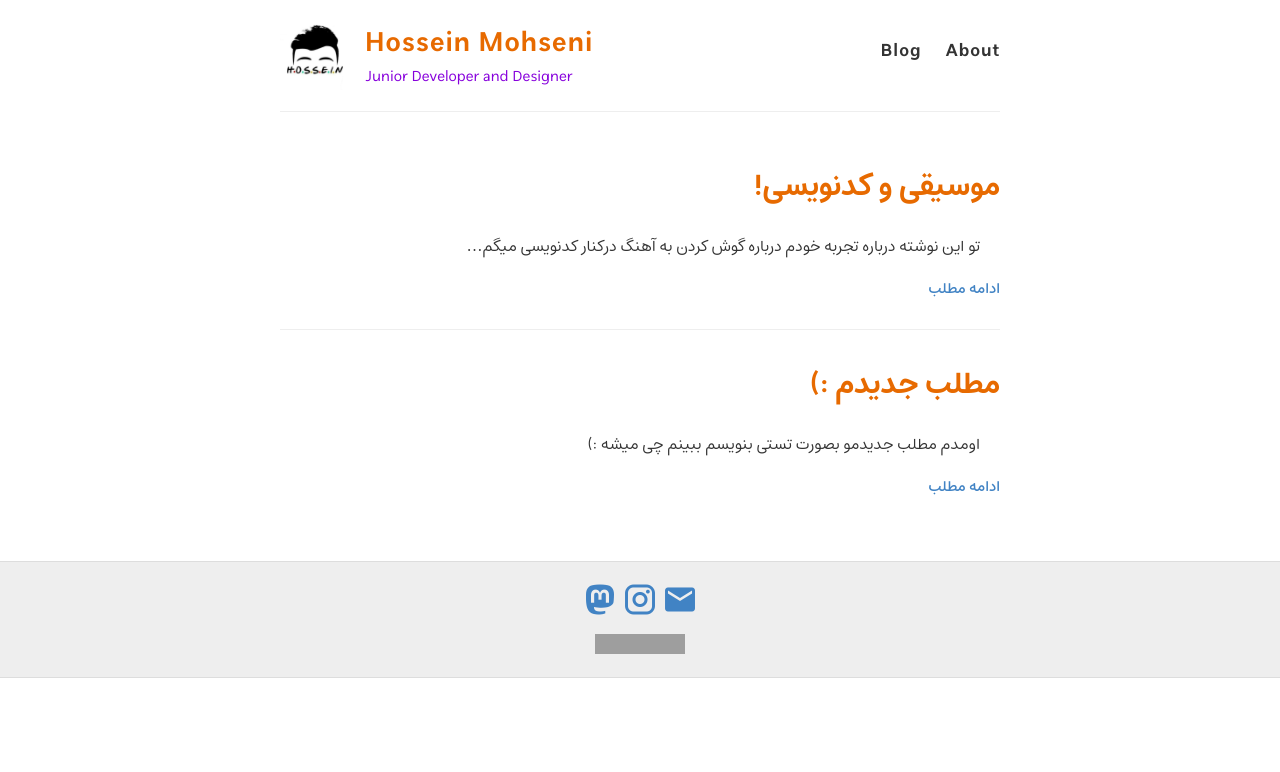
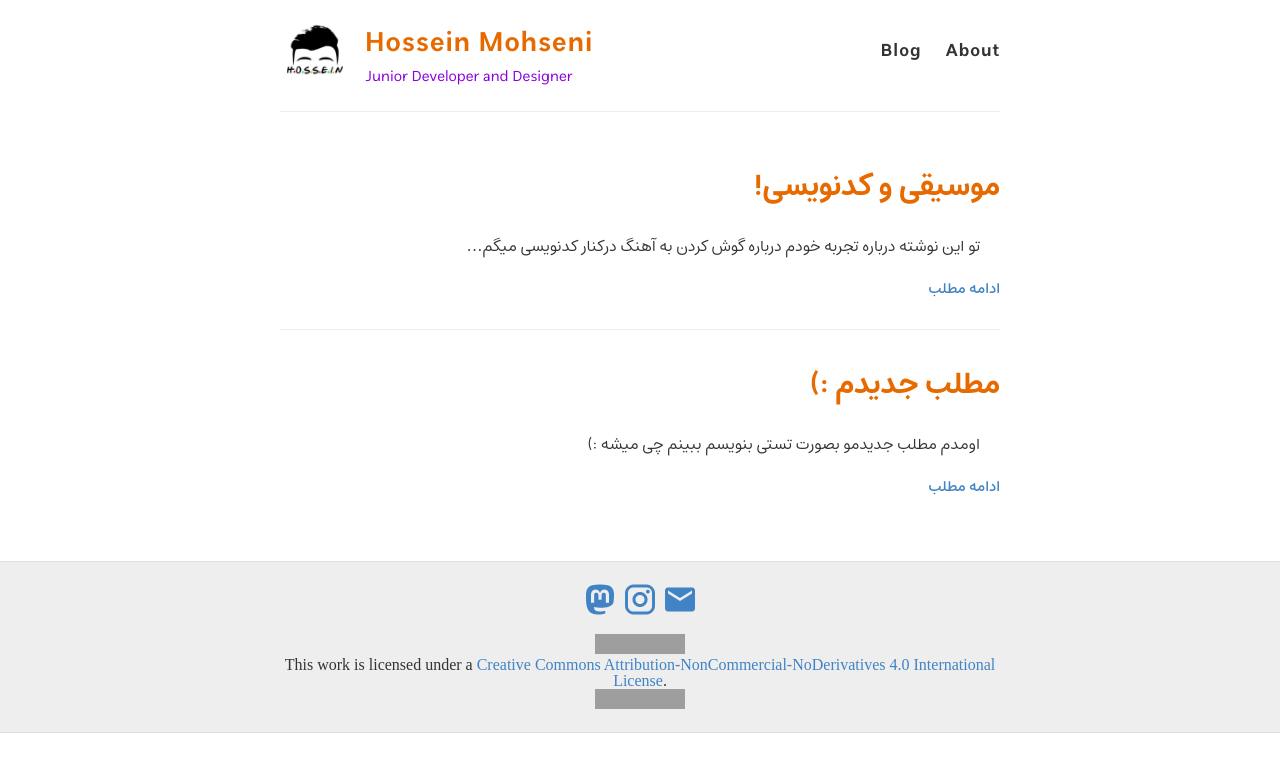
Before and after one commit to hosseinmh1/hosseinmh1.github.io, a Jekyll site: the page built from index.html, in a window 1280 px wide. Shown: the top 772 px of the page. Built offline with Jekyll 4.4.1, drawn with Linux system fonts in a browser that asks for light colours; nearby versions of some CDN libraries; grey boxes are pictures that could not be loaded.

Commit message:
Update default.html

```diff
--- a/_layouts/default.html
+++ b/_layouts/default.html
@@ -48,7 +48,7 @@
           <a href="mailto:mohsenihossein@protonmail.com" class="mdi mdi-email mdi-36px"></a>
           <br />
           <br />
-          <div class="license"><a rel="license" href="http://creativecommons.org/licenses/by-nc-nd/4.0/"><img alt="Creative Commons License" style="border-width:0" src="https://i.creativecommons.org/l/by-nc-nd/4.0/88x31.png" /></a></div>
+          <div class="license"><a rel="license" href="http://creativecommons.org/licenses/by-nc-nd/4.0/"><img alt="Creative Commons License" style="border-width:0" src="https://i.creativecommons.org/l/by-nc-nd/4.0/88x31.png" /></a><br />This work is licensed under a <a rel="license" href="http://creativecommons.org/licenses/by-nc-nd/4.0/">Creative Commons Attribution-NonCommercial-NoDerivatives 4.0 International License</a>.<br/><a rel="license" href="http://creativecommons.org/licenses/by-nc-nd/4.0/"><img alt="Creative Commons License" style="border-width:0" src="https://i.creativecommons.org/l/by-nc-nd/4.0/88x31.png" /></a></div>
         </footer>
       </div>
     </div>
```
